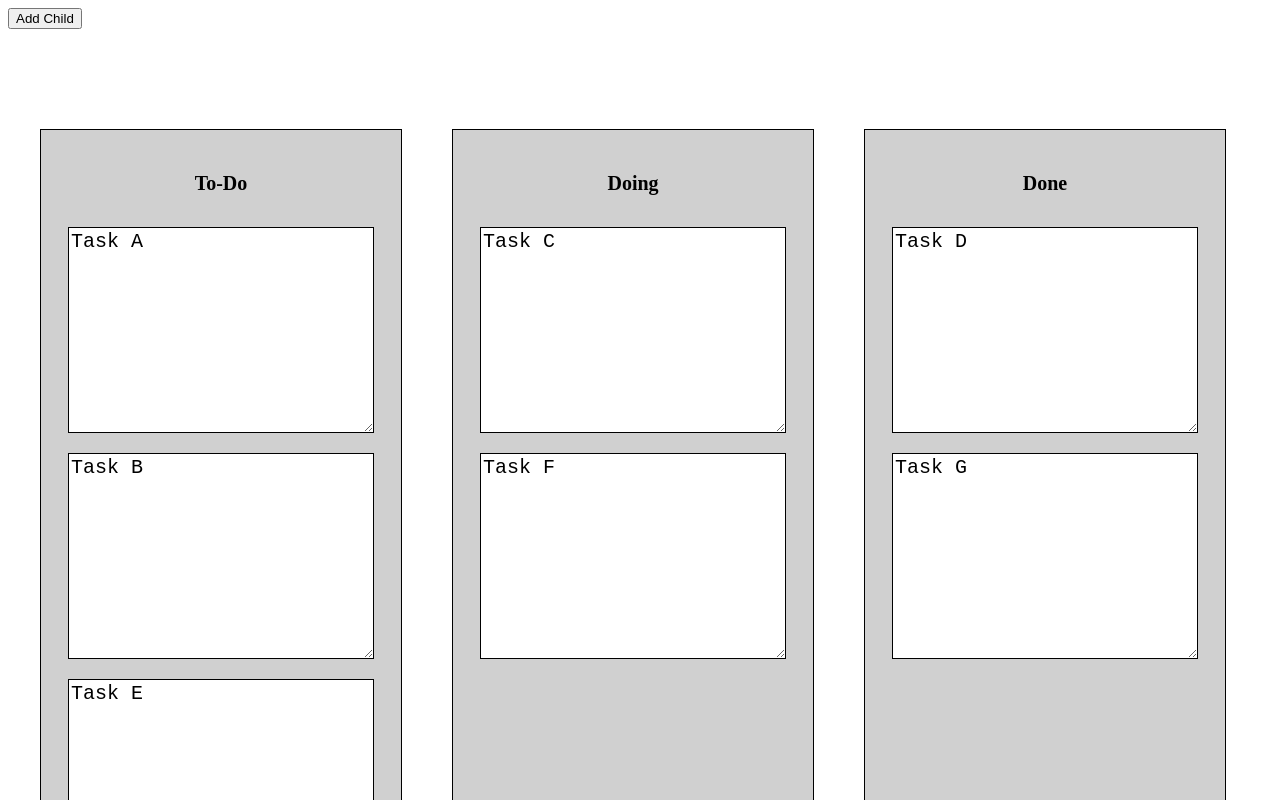
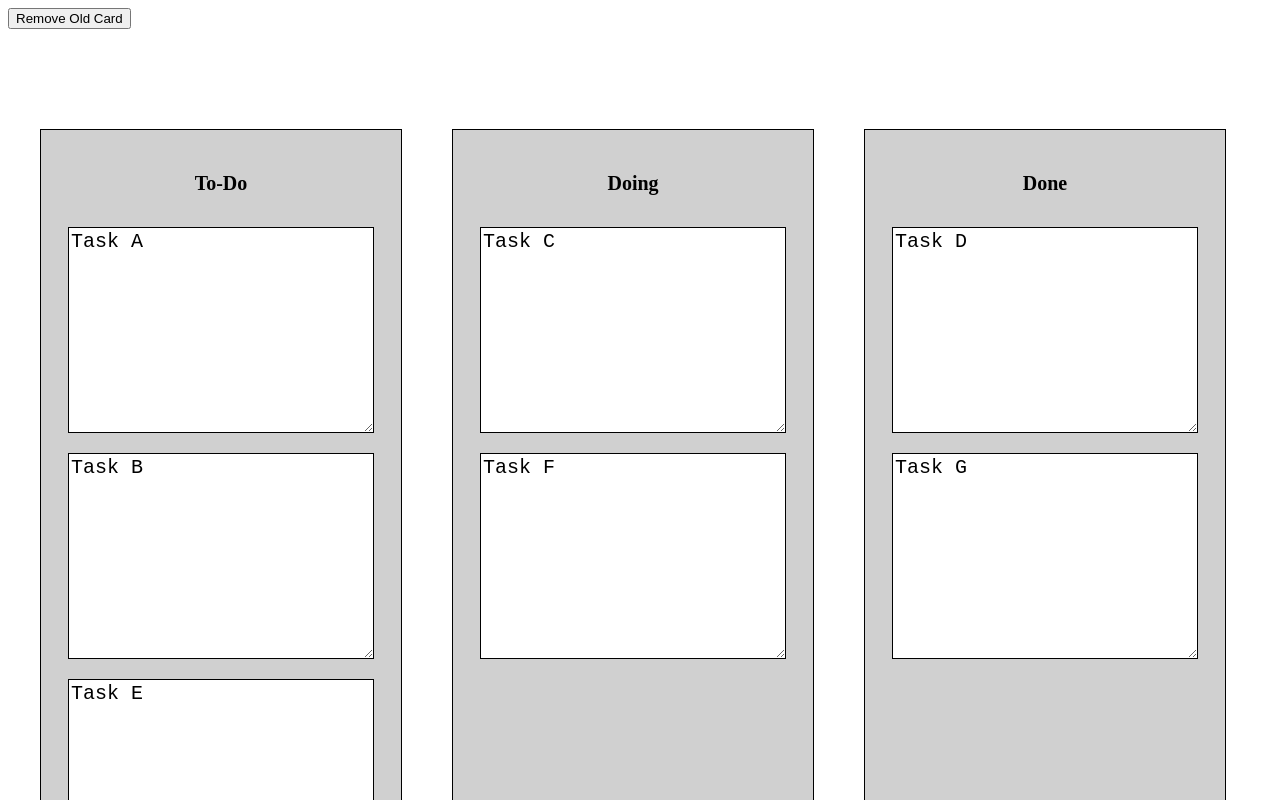
Before and after one commit to ShihYuChang/InfoSnap, a React (Create React App) app: page /drag in a window 1280 px wide. Shown: the top 800 px of the page. Built offline with nearby package versions, Linux system fonts and the light colour scheme.

Commit message:
Removing dragged card after dropped

```diff
--- a/src/components/Drag.js
+++ b/src/components/Drag.js
@@ -89,6 +89,7 @@ export default function Drag() {
   const [db, setDb] = useState(cards);
   const [isDragging, setIsDragging] = useState(false);
   const [hasDraggedOver, setHasDraggedOver] = useState(false);
+  const [hasAddedClonedCard, setHasAddedClonedCard] = useState(false);
   const [selectedCard, setSelectedCard] = useState({});
   const [hoveringBox, setHoveringBox] = useState(null);
   const [hoveringCard, setHoveringCard] = useState(null);
@@ -108,9 +109,6 @@ export default function Drag() {
     setIsDragging(true);
   }
 
-  // useEffect(() => console.log(db), [db]);
-  // useEffect(() => console.log(selectedCard), [selectedCard]);
-
   function drop(e) {
     e.preventDefault();
     addClonedCard(e);
@@ -119,9 +117,15 @@ export default function Drag() {
     // if (e.target.className.includes('box')) {
     //   e.target.appendChild(draggedElement);
     // }
+    setHasAddedClonedCard(true);
     setIsDragging(false);
     setHasDraggedOver(false);
   }
+
+  useEffect(() => {
+    hasAddedClonedCard && removeCard();
+    setHasAddedClonedCard(false);
+  }, [hasAddedClonedCard, removeCard]);
 
   function addInvisibleCard(e) {
     if (Number(e.target.id) !== selectedCard.id && !hasDraggedOver) {
@@ -172,19 +176,11 @@ export default function Drag() {
     !hasDraggedOver && setHoveringBox(e.target.id);
   }
 
-  function replaceDraggedCard(e) {
+  function removeCard() {
     const cards = [...db];
-    const targetIndex = Number(e.target.id);
-    cards.splice(targetIndex, 1, invisibleCard);
+    cards.splice(selectedCard.id, 1);
     setDb(cards);
   }
-
-  useEffect(() => {
-    console.log(hoveringCard);
-    if (hasDraggedOver) {
-      setHasDraggedOver(false);
-    }
-  }, [hoveringCard]);
 
   if (!db) {
     return;
@@ -198,7 +194,7 @@ export default function Drag() {
         allowDrop(event);
       }}
     >
-      <button onClick={addInvisibleCard}>Add Child</button>
+      <button onClick={removeCard}>Remove Old Card</button>
       <Container>
         <Box
           type='text'
```
